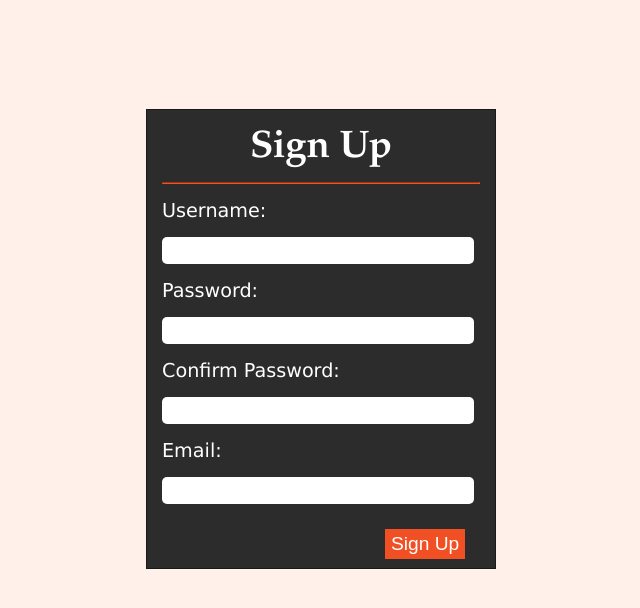
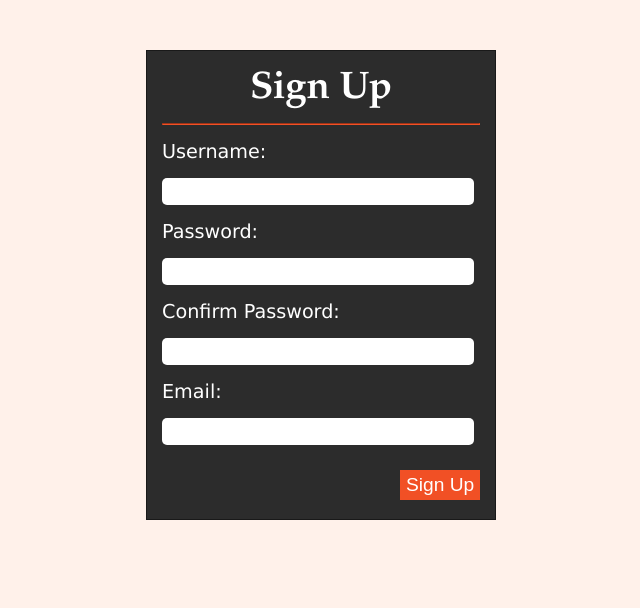
Before and after one commit to briandkim93/HabitBuilder, a Django app: page / in a window 1280 px wide. Shown: the part 61-669 px from the top of the page, without its empty margins (319-959 px from the left). Run offline with Django 3.2, Linux system fonts and the light colour scheme.

Commit message:
Fix div overlap

```diff
--- a/account/templates/account/signup.html
+++ b/account/templates/account/signup.html
@@ -6,7 +6,6 @@
 {% endblock %}
 
 {% block content %}
-<div class="signup-container">
 <div class="form-container signup-menu">
   <h1 class="signup-header">Sign Up</h1>
   <hr />
@@ -44,5 +43,4 @@
     </p>
   </form>
 </div>
-</div>
 {% endblock %}
--- a/habit_builder/static/css/form-container.css
+++ b/habit_builder/static/css/form-container.css
@@ -1,8 +1,5 @@
 .form-container {
   box-sizing: border-box;
-  position: absolute;
-  top: 50%;
-  left: 50%;
   background-color: #2C2C2C;
   border: 1px solid #191919;
   color: #ffffff;
@@ -23,9 +20,8 @@
 
 .submit-button {
   -webkit-appearance: none;
-  position: absolute;
   margin-top: 10px;
-  right: 30px;
+  float: right;
   border: 0;
   background-color: #F15025;
   color: #ffffff;
--- a/habit_builder/static/css/login.css
+++ b/habit_builder/static/css/login.css
@@ -9,8 +9,7 @@ hr {
 }
 
 .login-menu {
-  margin-top: -150px;
-  margin-left: -125px;
+  margin-top: 50px;
   width: 250px;
   height: 300px;
   font-size: 1.0rem;
@@ -44,9 +43,7 @@ hr {
 
 @media (min-width: 576px) {
   .login-menu {
-    margin-left: -175px;
     width: 350px;
-    margin-top: -160px;
     height: 320px;
     font-size: 1.2rem;
   }
--- a/habit_builder/static/css/root.css
+++ b/habit_builder/static/css/root.css
@@ -6,7 +6,15 @@ html, body {
   height: 100%;
 }
 
+.page {
+  width: 100%;
+  display: flex;
+  justify-content: center;
+  min-height: 330px;
+}
+
 .nav-bar {
+  position: relative;
   width: 100%;
   background-color: #ffffff;
   border-bottom: 2px solid #F2DDD2;
@@ -57,12 +65,14 @@ html, body {
 }
 
 @media (min-width: 576px) {
+  .page {
+    min-height: 420px;
+  }
   .nav-bar {
     position: relative;
     display: flex;
     align-items: center;
   }
-
   .nav-header {
     justify-content: left;
   }
--- a/habit_builder/static/css/signup.css
+++ b/habit_builder/static/css/signup.css
@@ -9,9 +9,8 @@ hr {
 }
 
 .signup-menu {
-  margin-top: -175px;
-  margin-left: -125px;
-  width: 250px;
+  margin-top: 50px;
+  width: 270px;
   height: 360px;
   font-size: 1.0rem;
 }
@@ -45,10 +44,8 @@ hr {
 
 @media (min-width: 576px) {
   .signup-menu {
-    margin-top: -230px;
-    margin-left: -175px;
     width: 350px;
-    height: 460px;
+    height: 470px;
     font-size: 1.2rem;
   }
   .signup-menu p {
--- a/habit_builder/templates/root.html
+++ b/habit_builder/templates/root.html
@@ -41,8 +41,10 @@
       </div>
       {% endif %}
     </nav>
-    {% block content %}
-    {% endblock %}
+    <div class="page">
+      {% block content %}
+      {% endblock %}
+    </div>
     <script type="text/javascript" src="{% static 'js/manage.js' %}"></script>
     <script type="text/javascript" src="{% static 'js/day.js' %}"></script>
   </body>
```
Lines whose indentation alone changed are shown as unchanged.
